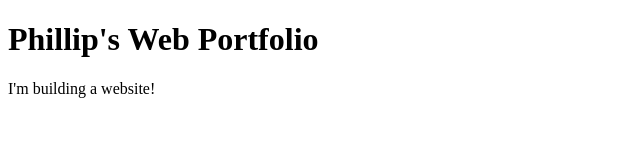
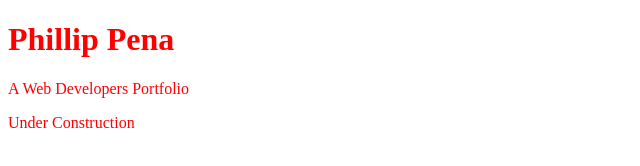
Before and after one commit to srqphil/srqphil.github.io, a plain HTML site: page index.html in a window 1280 px wide. Shown: the whole page, without its empty margins (0-640 px from the left). Drawn offline with Linux system fonts and the light colour scheme.

Commit message:
added css

```diff
--- a/index.html
+++ b/index.html
@@ -3,10 +3,12 @@
 <head>
     <meta charset="UTF-8">
     <meta name="viewport" content="width=device-width, initial-scale=1.0">
-    <title>Document</title>
+    <title>Phillip's Portfolio Website: Index</title>
+    <link rel="stylesheet" href="phillipstyle.css">
 </head>
 <body>
-    <h1>Phillip's Web Portfolio</h1>
-    <p>I'm building a website!</p>
+    <h1>Phillip Pena</h1>
+    <p>A Web Developers Portfolio</p>
+    <p>Under Construction</p>
 </body>
 </html>
--- /dev/null
+++ b/phillipstyle.scss
@@ -0,0 +1,3 @@
+body {
+    color: red
+}
```
Also changed, not shown: phillipstyle.css (added), 1 other file.
